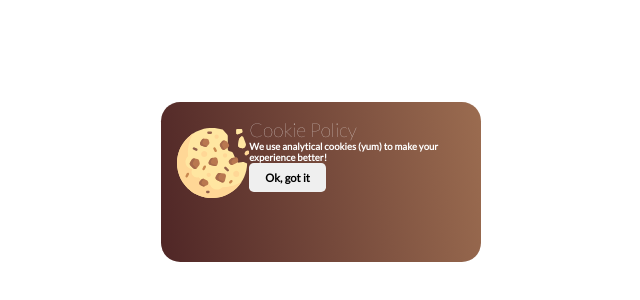
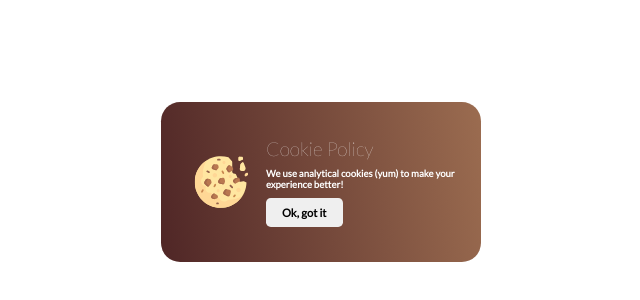
Before and after one commit to alba-molina-nyc/js_animations, a plain HTML site: page index.html in a window 1280 px wide. Shown: the part 218-518 px from the top of the page, without its empty margins (319-959 px from the left). Drawn offline with Linux system fonts and the light colour scheme.

Commit message:
more css

```diff
--- a/index.html
+++ b/index.html
@@ -6,9 +6,9 @@
     <meta name="viewport" content="width=device-width, initial-scale=1.0" />
     <script src="app.js"></script>
     <title>Cookie Pop Up</title>
-    <link rel="preconnect" href="https://fonts.googleapis.com">
-<link rel="preconnect" href="https://fonts.gstatic.com" crossorigin>
-<link href="https://fonts.googleapis.com/css2?family=Lato:wght@100;400&display=swap" rel="stylesheet"></link>
+    <link rel="preconnect" href="https://fonts.googleapis.com"></link>
+    <link rel="preconnect" href="https://fonts.gstatic.com" crossorigin></link>
+    <link href="https://fonts.googleapis.com/css2?family=Lato:wght@100;400&display=swap" rel="stylesheet"></link>
     <link rel="stylesheet" href="./style.css"></link>
 </head>
 
@@ -78,4 +78,5 @@
 </div>
 </div>
 </body>
+
 </html>
--- a/style.css
+++ b/style.css
@@ -25,6 +25,9 @@ body{
     border-radius: 1.2rem;
     padding: 1rem;
     font-family: "Lato";
+    /* drops everything vertically */
+    align-items: center;
+    justify-content: space-between;
 
 }
 
@@ -36,6 +39,7 @@ body{
 .cookie-subtitle {
     font-weight: bold;
     font-size: 0.6rem;
+    padding: 0.5rem 0rem;
 }
 
 button {
@@ -47,3 +51,11 @@ button {
     font-weight: bold;
     border-radius: 0.3rem;
 }
+
+.text {
+    width: 70%;
+}
+
+.cookie {
+    transform: scale(0.6);
+}
```
